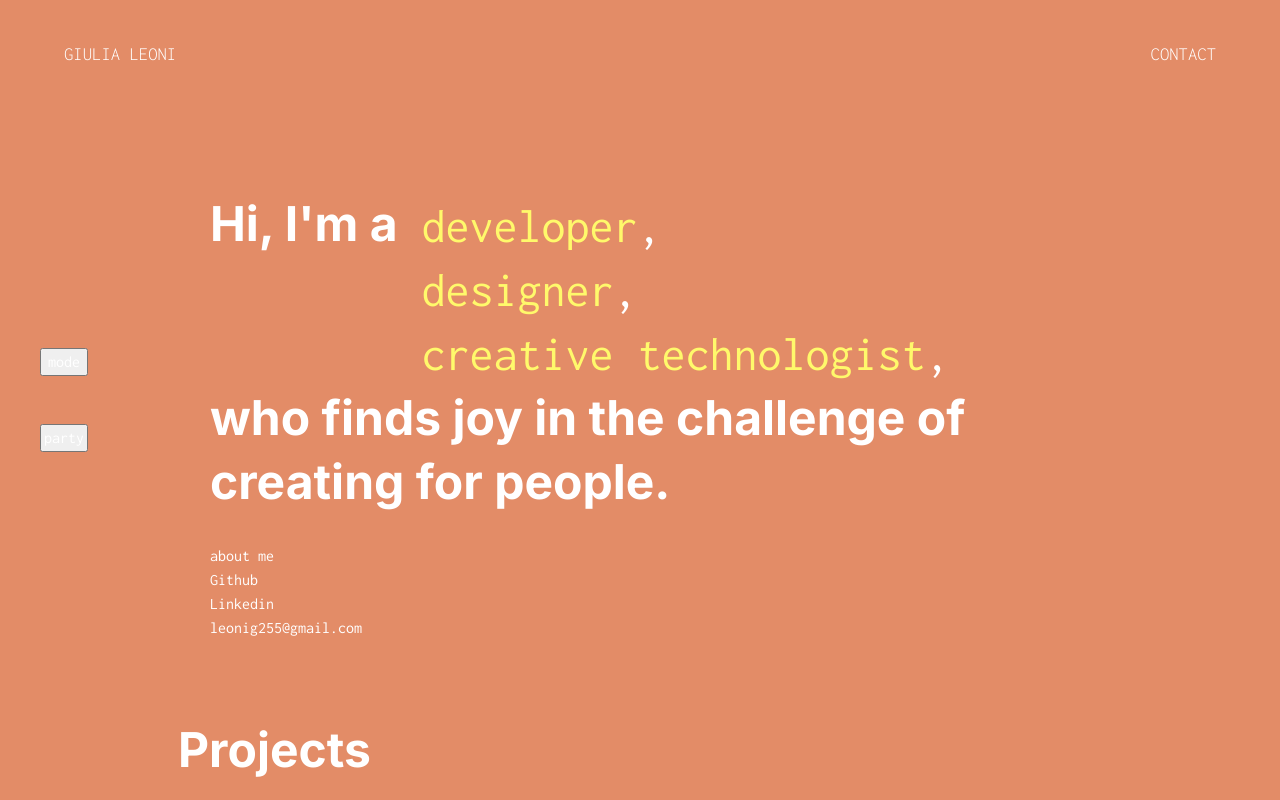
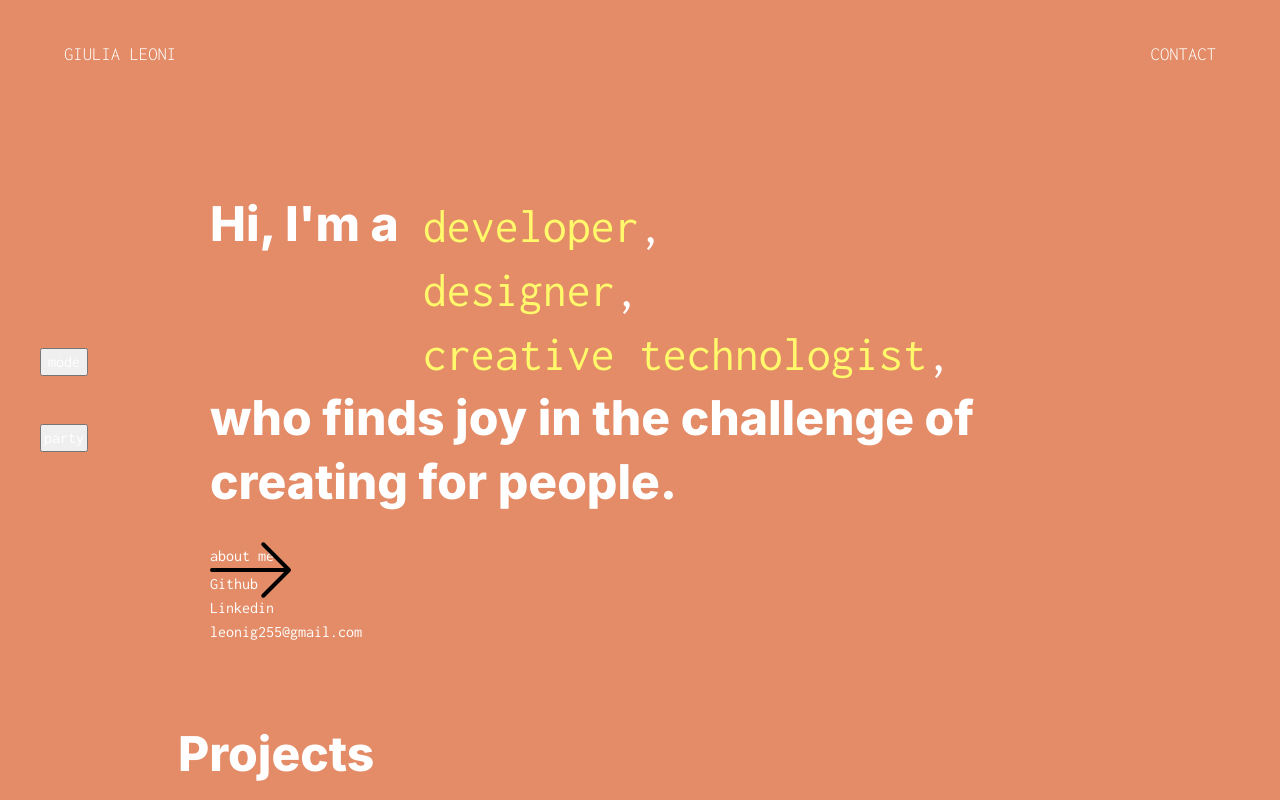
Before and after one commit to GiuliaLeoni/dev-portfolio, a React (Vite) app: page / in a window 1280 px wide. Shown: the top 800 px of the page. Built offline with nearby package versions, Linux system fonts and the light colour scheme.

Commit message:
create basic arrow shape

```diff
--- a/src/assets/_variables.scss
+++ b/src/assets/_variables.scss
@@ -1,4 +1,4 @@
-@import url('https://fonts.googleapis.com/css2?family=Inconsolata:wght@300;400&family=Inter:wght@700;800&display=swap');
+@import url('https://fonts.googleapis.com/css2?family=Inconsolata:wght@300;400&family=Inter:wght@800&display=swap');
 
 $bgcolor: #E38C67;
 $secondary-color: #FFF96B;
--- a/src/components/Header/header.module.scss
+++ b/src/components/Header/header.module.scss
@@ -4,6 +4,7 @@
     width: 100%;
     z-index: 2;
     top: 0;
+    margin-bottom: 1rem;
     display: flex;
     justify-content: center;
     position: fixed;
--- a/src/components/Info/Info.tsx
+++ b/src/components/Info/Info.tsx
@@ -17,14 +17,22 @@ export const Info = () => {
                             </section>
                     </section>
                     <p className={infoStyles.text}>who finds joy in the challenge of creating for people.</p>
-                    {/* <p className={infoStyles.text}>Hi, I'm a <span>developer</span>, <br/> <span>designer</span>, <br/> <span>creative technologist</span>, <br/> who finds joy in the challenge of creating for people.</p> */}
                 </section>
 
                 <section className={infoStyles.links}>
-                    <Link to='/about'>about me</Link>
-                    <a href="https://github.com/GiuliaLeoni" target="_blank">Github</a>
-                    <a href="https://www.linkedin.com/in/g-leoni/" target="_blank">Linkedin</a>
-                    <a href="/">leonig255@gmail.com</a>
+                    <section>
+                        <Link to='/about'>about me</Link>
+                    </section>
+                    <section>
+                        <section className={infoStyles.arrow}></section>
+                        <a href="https://github.com/GiuliaLeoni" target="_blank">Github</a>
+                    </section>
+                    <section>
+                        <a href="https://www.linkedin.com/in/g-leoni/" target="_blank">Linkedin</a>
+                    </section>
+                    <section>
+                        <a href="/">leonig255@gmail.com</a>
+                    </section>
                 </section>
             </main>
         </>
--- a/src/components/Info/info.module.scss
+++ b/src/components/Info/info.module.scss
@@ -43,11 +43,45 @@ p {
     line-height: 4rem;
 }
 
-
-
 .interactiveText {
     padding-top: 0.1rem;
     p {
         font-size: 3rem;
     }
 }
+
+.arrow {
+    width: 5rem;
+    height: 4px;
+    background-color: black;
+    position: relative;
+    border-radius: 4px;
+}
+
+.arrow::after {
+    content: "";
+    display: inline-block;
+    width: 40px;
+    height: 4px;
+    background-color: black;
+    transform: rotate(45deg);
+    position: absolute;
+    right: -6px;
+    bottom:  13px;
+    border-radius: 4px;
+
+}
+
+.arrow::before {
+    content: "";
+    display: inline-block;
+    width: 40px;
+    height: 4px;
+    background-color: black;
+    transform: rotate(-45deg);
+    position: absolute;
+    right: -6px;
+    bottom:  -13px;
+    border-radius: 4px;
+
+}
```
